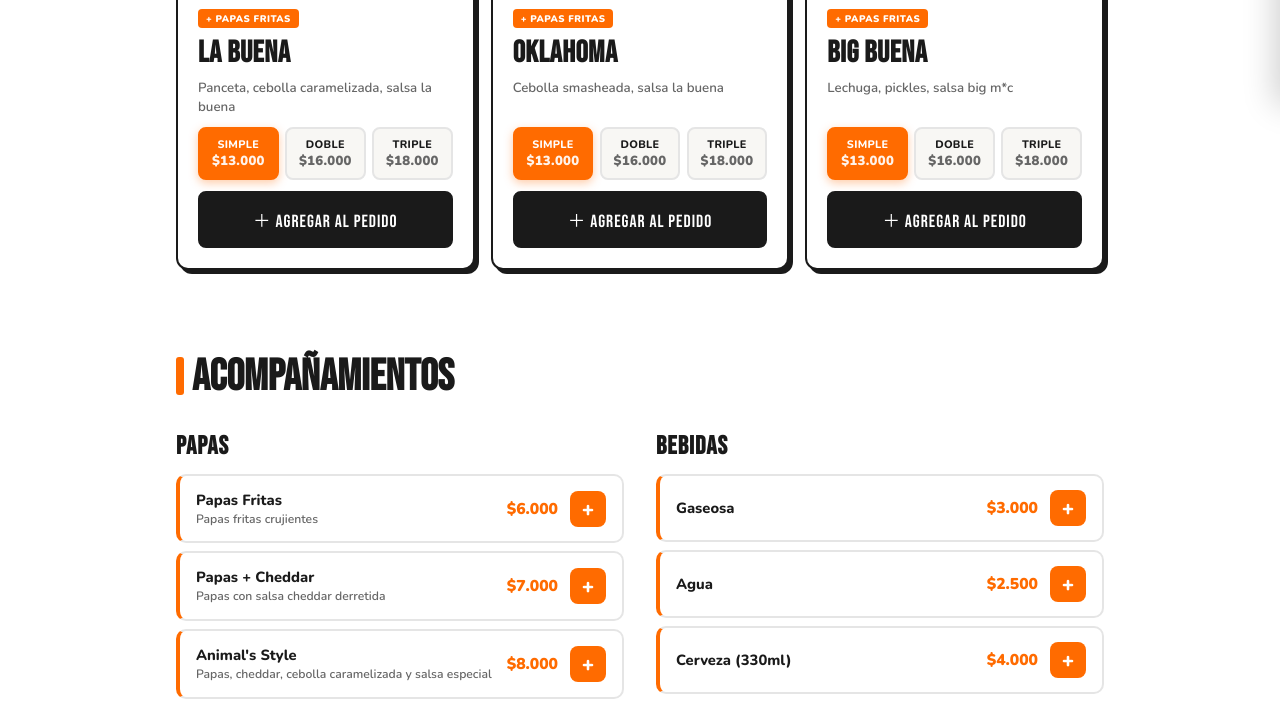
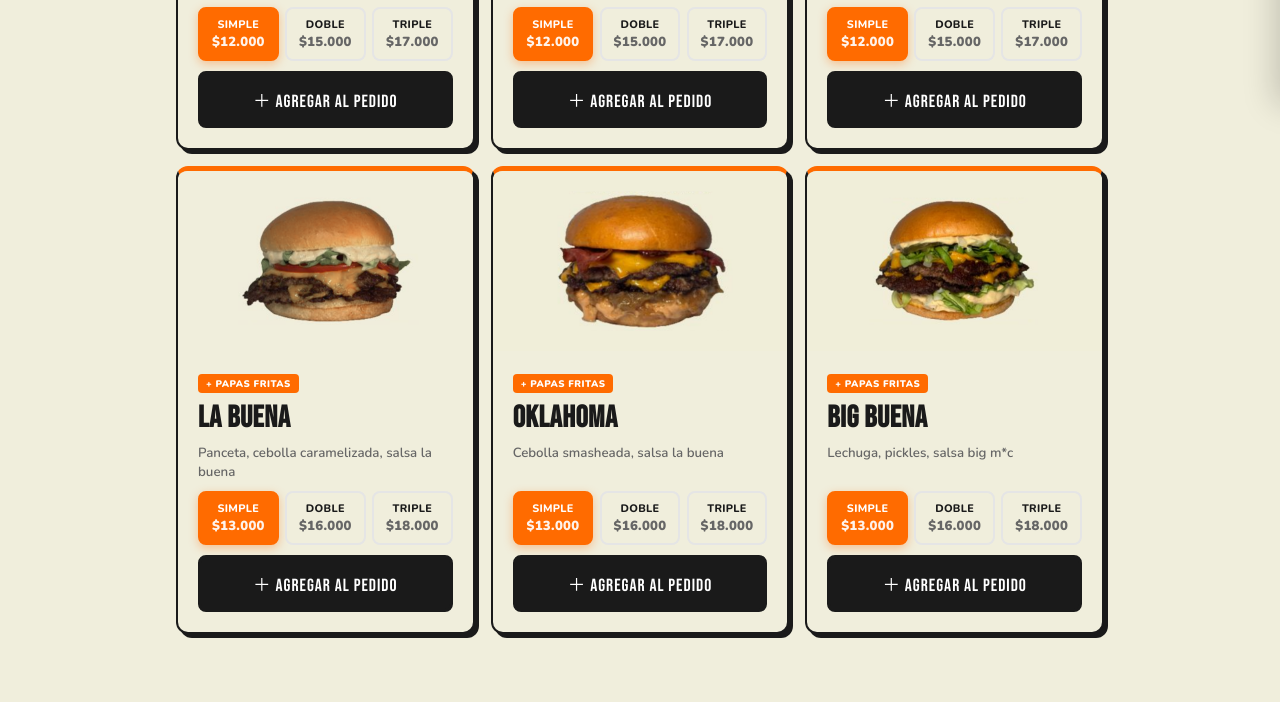
Before and after one commit to kaiyoraillh/Elbueno, a plain HTML site: page index.html in a window 1280 px wide. Shown: the part 695-1397 px from the top of the page. Drawn offline with nearby package versions, Linux system fonts and the light colour scheme.

Commit message:
Actualización desde Claude Code

```diff
--- a/script.js
+++ b/script.js
@@ -12,6 +12,7 @@ const MENU = {
       id: 'cheese',
       name: 'Cheese',
       emoji: '🧀',
+      image: 'assets/images%20el%20bueno/1.png',
       desc: 'Carne, queso',
       prices: { simple: 12000, doble: 15000, triple: 17000 },
     },
@@ -19,6 +20,7 @@ const MENU = {
       id: 'clasica',
       name: 'Clásica',
       emoji: '🥬',
+      image: 'assets/images%20el%20bueno/3.png',
       desc: 'Lechuga, tomate, salsa thousand island',
       prices: { simple: 12000, doble: 15000, triple: 17000 },
     },
@@ -26,6 +28,7 @@ const MENU = {
       id: 'cuarto',
       name: 'Cuarto',
       emoji: '🍔',
+      image: 'assets/images%20el%20bueno/5.png',
       desc: 'Ketchup, mostaza, cebolla cruda en cubitos',
       prices: { simple: 12000, doble: 15000, triple: 17000 },
     },
@@ -33,6 +36,7 @@ const MENU = {
       id: 'labuena',
       name: 'La Buena',
       emoji: '⭐',
+      image: 'assets/images%20el%20bueno/2.png',
       desc: 'Panceta, cebolla caramelizada, salsa la buena',
       prices: { simple: 13000, doble: 16000, triple: 18000 },
     },
@@ -40,6 +44,7 @@ const MENU = {
       id: 'oklahoma',
       name: 'Oklahoma',
       emoji: '🔥',
+      image: 'assets/images%20el%20bueno/4.png',
       desc: 'Cebolla smasheada, salsa la buena',
       prices: { simple: 13000, doble: 16000, triple: 18000 },
     },
@@ -47,6 +52,7 @@ const MENU = {
       id: 'bigbuena',
       name: 'Big Buena',
       emoji: '👑',
+      image: 'assets/images%20el%20bueno/6.png',
       desc: 'Lechuga, pickles, salsa big m*c',
       prices: { simple: 13000, doble: 16000, triple: 18000 },
     },
@@ -102,6 +108,7 @@ let cart = [];
 function renderBurgers() {
   $('burgers-grid').innerHTML = MENU.burgers.map(b => `
     <div class="burger-card" id="card-${b.id}">
+      ${b.image ? `<img src="${b.image}" alt="${b.name}" class="burger-img">` : ''}
       <div class="burger-card-top">
         <div class="burger-badges">
           <span class="badge-fries">+ PAPAS FRITAS</span>
--- a/style.css
+++ b/style.css
@@ -30,7 +30,7 @@ body {
 }
 
 main {
-  background-color: #ffffff;
+  background-color: #f0eedc;
 }
 
 a { text-decoration: none; }
@@ -373,7 +373,7 @@ button { cursor: pointer; font-family: var(--font-body); }
 }
 
 .burger-card {
-  background: var(--white);
+  background: #f0eedc;
   border: 2px solid var(--black);
   border-top: 5px solid var(--orange);
   border-radius: var(--radius);
@@ -398,6 +398,15 @@ button { cursor: pointer; font-family: var(--font-body); }
 
 .burger-card.featured:hover {
   box-shadow: 6px 6px 0 var(--orange);
+}
+
+.burger-img {
+  width: calc(100% + 2.5rem);
+  margin: -1.25rem -1.25rem 0.75rem -1.25rem;
+  height: 180px;
+  object-fit: cover;
+  border-radius: calc(var(--radius) - 2px) calc(var(--radius) - 2px) 0 0;
+  display: block;
 }
 
 .burger-card-top {
@@ -459,7 +468,7 @@ button { cursor: pointer; font-family: var(--font-body); }
 .size-btn {
   flex: 1;
   padding: 8px 4px;
-  background: var(--off-white);
+  background: #f0eedc;
   border: 2px solid var(--gray);
   border-radius: 8px;
   font-weight: 800;
@@ -531,7 +540,7 @@ button { cursor: pointer; font-family: var(--font-body); }
 }
 
 .item-card {
-  background: var(--white);
+  background: #f0eedc;
   border: 2px solid var(--gray);
   border-left: 4px solid var(--orange);
   border-radius: 10px;
```
Also changed, not shown: assets/images el bueno/1.png (added), assets/images el bueno/2.png (added), assets/images el bueno/3.png (added), assets/images el bueno/4.png (added), assets/images el bueno/5.png (added), assets/images el bueno/6.png (added).
